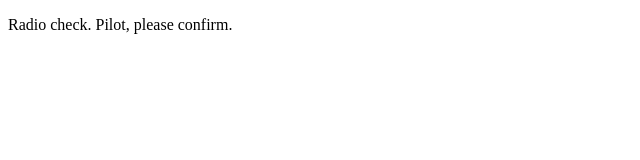
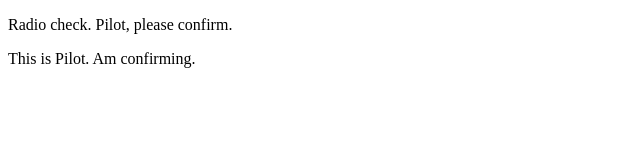
Before and after one commit to HandeAnde/communications_log, a plain HTML site: page index.html in a window 1280 px wide. Shown: the whole page, without its empty margins (0-640 px from the left). Drawn offline with Linux system fonts and the light colour scheme.

Commit message:
added second line to log.

```diff
--- a/index.html
+++ b/index.html
@@ -2,5 +2,6 @@
 <html>
 <body>
    <p>Radio check. Pilot, please confirm.</p>
+   <p>This is Pilot. Am confirming.
 </body>
 </html>
```
